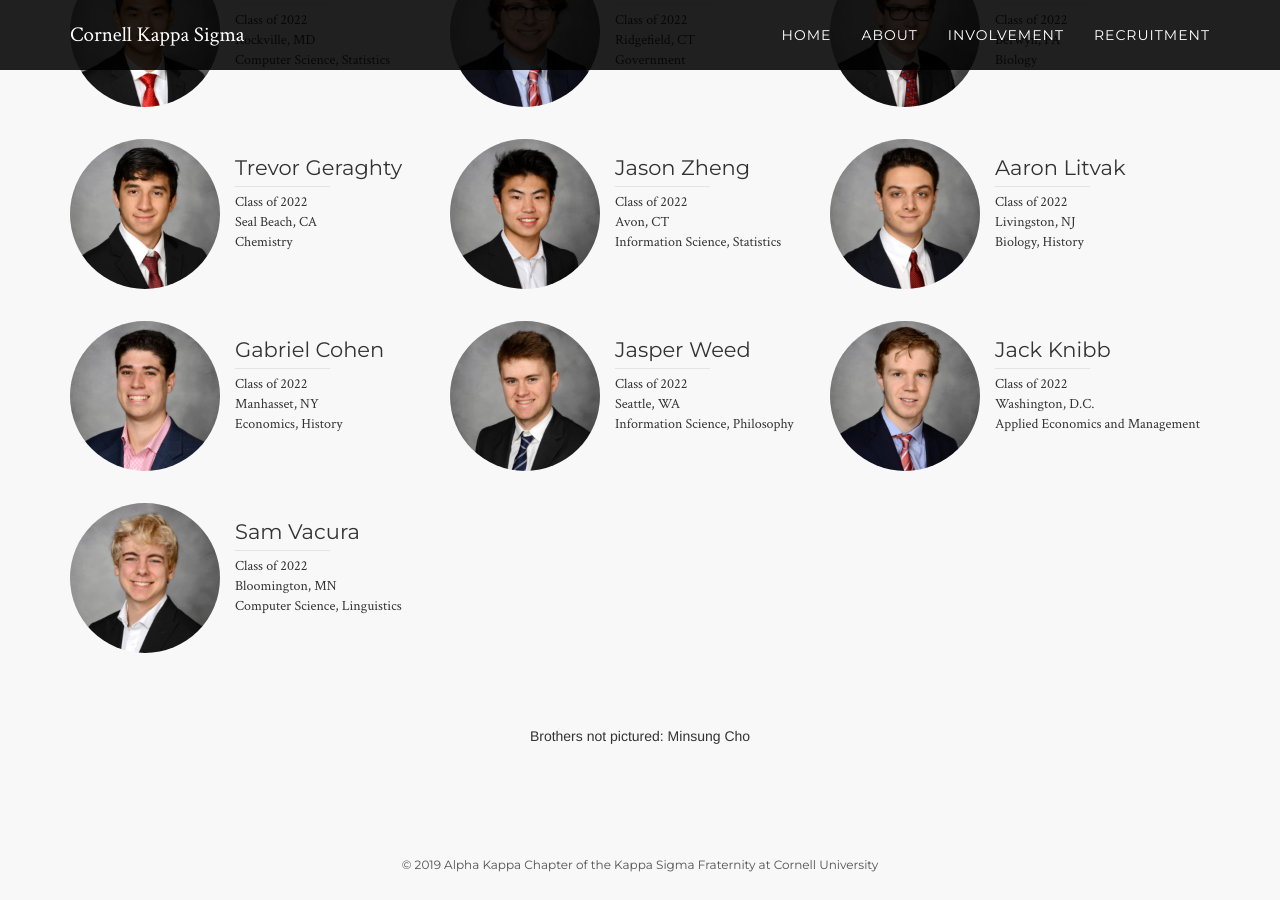
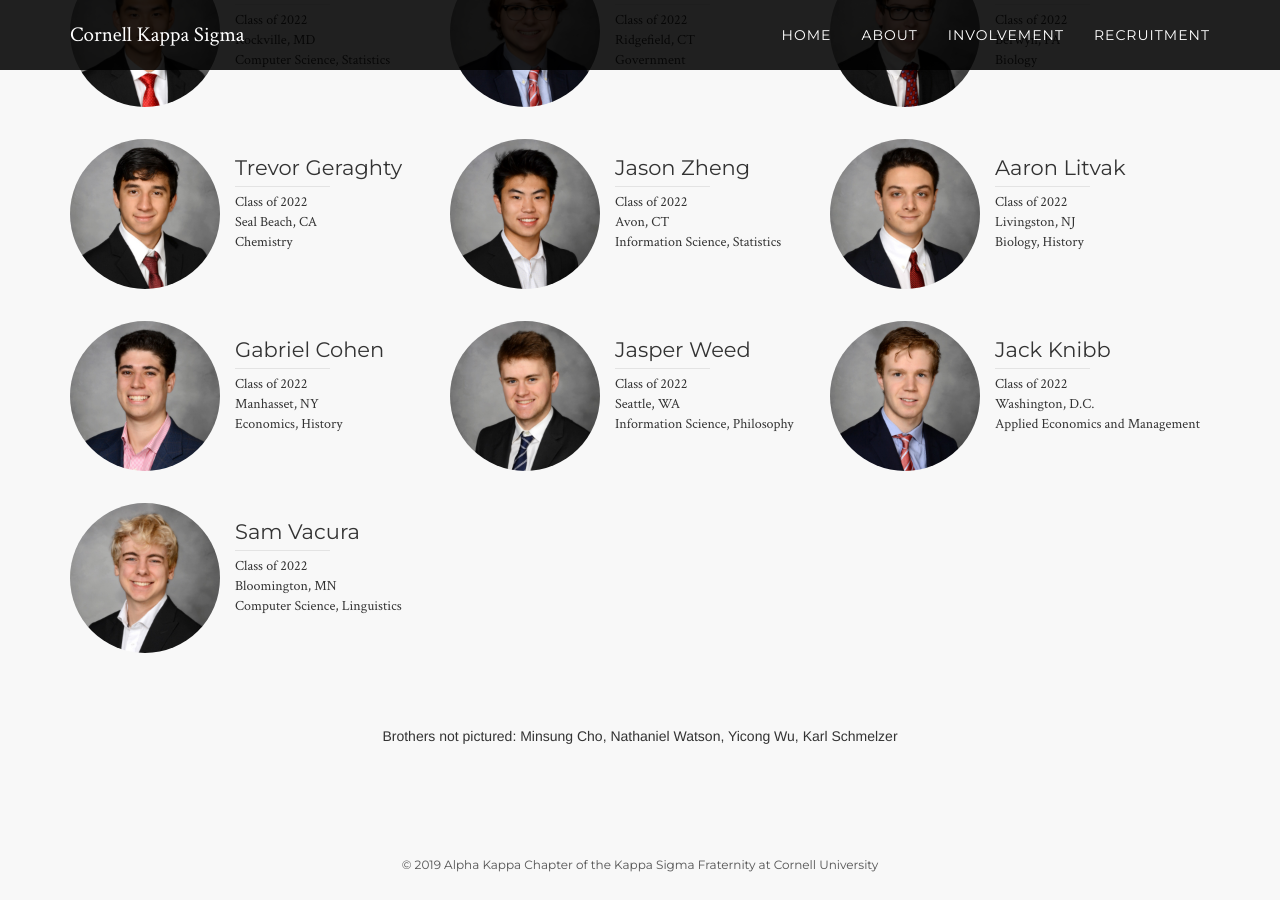
Before and after one commit to pjochillin/cornellkappasigma, a Jekyll site: the page built from index.html, in a window 1280 px wide and 900 px high, scrolled down 2868 px. Built offline with Jekyll 4.4.1, drawn with Linux system fonts in a browser that asks for light colours; nearby versions of some CDN libraries.

Commit message:
Update index.html

```diff
--- a/index.html
+++ b/index.html
@@ -561,7 +561,7 @@ layout: default
             </div>
 
             <br>
-            <p>Brothers not pictured: Minsung Cho</p>
+            <p>Brothers not pictured: Minsung Cho, Nathaniel Watson, Yicong Wu, Karl Schmelzer</p>
 
         </div>
     </section>
```
